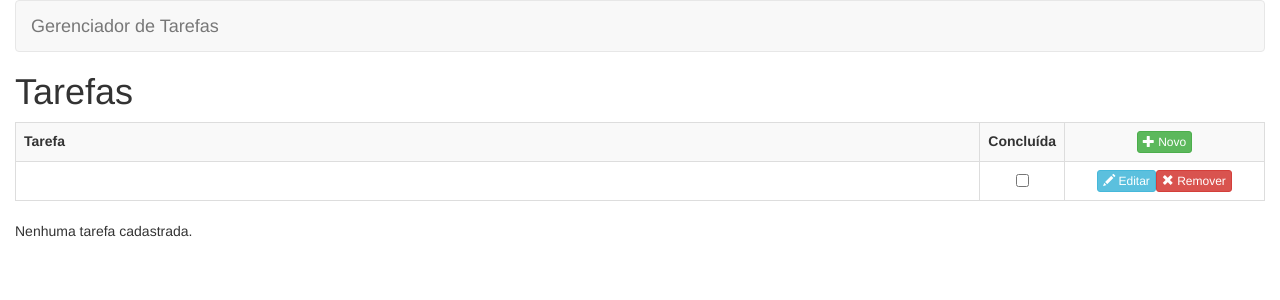
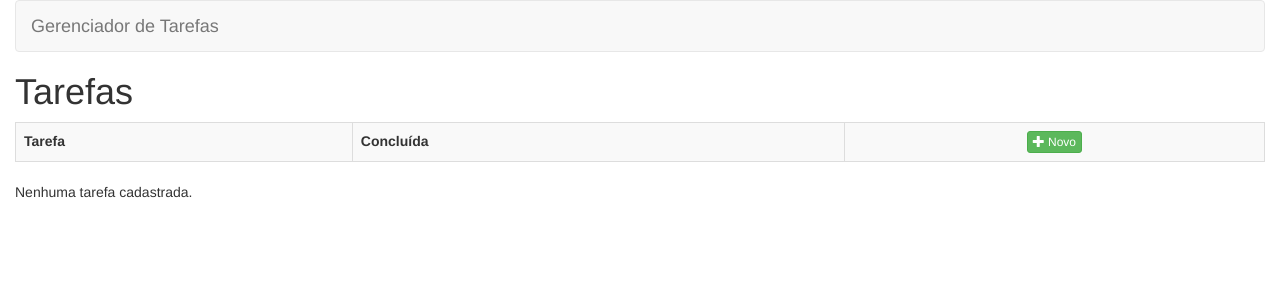
Before and after one commit to Jeffconexion/projeto_gerenciadorDeTarefa_angular, an Angular app in the folder app-gerenciadorTarefas/: page /tarefas/listar in a window 1280 px wide. Shown: the top 300 px of the page. Built offline with nearby package versions, Linux system fonts and the light colour scheme.

Commit message:
Property bind das páginas.

```diff
--- a/app-gerenciadorTarefas/src/app/tarefas/listar/listar-tarefa.component.html
+++ b/app-gerenciadorTarefas/src/app/tarefas/listar/listar-tarefa.component.html
@@ -11,16 +11,17 @@
         </a>
       </th>
     </tr>
-    <tr>
-      <td>
+    <tr *ngFor="let tarefa of tarefas">
+      <td [class.success]="!tarefa.concluida">
+        {{tarefa.nome}}
       </td>
       <td style="width: 70px" class="text-center">
-        <input type="checkbox">
+        <input type="checkbox" [value]="tarefa.id" [checked]="tarefa.concluida">
       </td>
       <td class="text-center" style="width: 200px">
         <a title="Editar" alt="Editar" class="btn btn-xs btn-info">
           <span class="glyphicon glyphicon-pencil" aria-hidden="true"></span> Editar
-        </a>
+        </a>&nbsp;
         <a href="#" title="Remover" alt="Remover" class="btn btn-xs btn-danger">
           <span class="glyphicon glyphicon-remove" aria-hidden="true"></span> Remover
         </a>
@@ -29,4 +30,4 @@
   </tbody>
 </table>
 
-<p>Nenhuma tarefa cadastrada.</p>
+<p *ngIf="tarefas.length==0">Nenhuma tarefa cadastrada.</p>
--- a/app-gerenciadorTarefas/src/app/tarefas/listar/listar-tarefa.component.ts
+++ b/app-gerenciadorTarefas/src/app/tarefas/listar/listar-tarefa.component.ts
@@ -1,4 +1,6 @@
+import { TarefaService } from './../shared/tarefa.service';
 import { Component, OnInit } from '@angular/core';
+import { Tarefa } from '../shared/tarefa.model';
 
 @Component({
   selector: 'app-listar-tarefa',
@@ -7,9 +9,16 @@ import { Component, OnInit } from '@angular/core';
 })
 export class ListarTarefaComponent implements OnInit {
 
-  constructor() { }
+  tarefas: Tarefa[] = [];
+
+  constructor(private tarefaService: TarefaService) { }
 
   ngOnInit() {
+    this.tarefas = this.tarefaService.listarTodos();
+  }
+
+  listarTodos(): Tarefa[]{
+    return this.tarefaService.listarTodos();
   }
 
 }
--- a/app-gerenciadorTarefas/src/app/tarefas/shared/tarefa.service.ts
+++ b/app-gerenciadorTarefas/src/app/tarefas/shared/tarefa.service.ts
@@ -10,7 +10,10 @@ export class TarefaService {
 
 
   listarTodos(): Tarefa[] {
-    let tarefas = JSON.parse(localStorage['Tarefas']);
+    let tarefas;
+
+    if (localStorage['Tarefas'] !== undefined)
+      tarefas = JSON?.parse(localStorage['Tarefas']);
 
     if (tarefas) {
       return tarefas;
--- a/app-gerenciadorTarefas/src/app/tarefas/tarefas.module.ts
+++ b/app-gerenciadorTarefas/src/app/tarefas/tarefas.module.ts
@@ -2,6 +2,8 @@ import { ListarTarefaComponent } from './listar/listar-tarefa.component';
 import { NgModule } from '@angular/core';
 import { CommonModule } from '@angular/common';
 import { TarefaService } from './shared/tarefa.service';
+import { FormsModule } from '@angular/forms';
+import { RouterModule } from '@angular/router';
 
 
 
@@ -10,7 +12,9 @@ import { TarefaService } from './shared/tarefa.service';
     ListarTarefaComponent
   ],
   imports: [
-    CommonModule
+    CommonModule,
+    RouterModule,
+    FormsModule
   ],
   providers:[
     TarefaService
```
